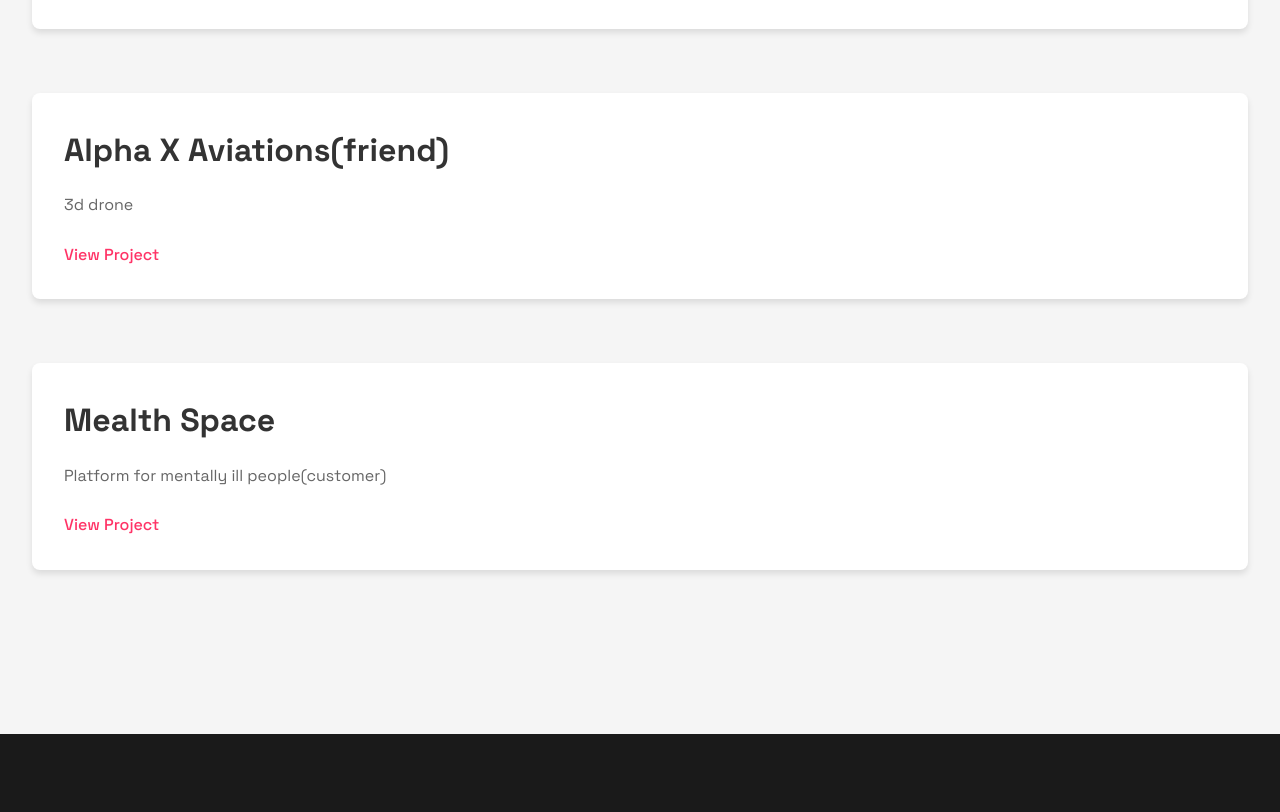
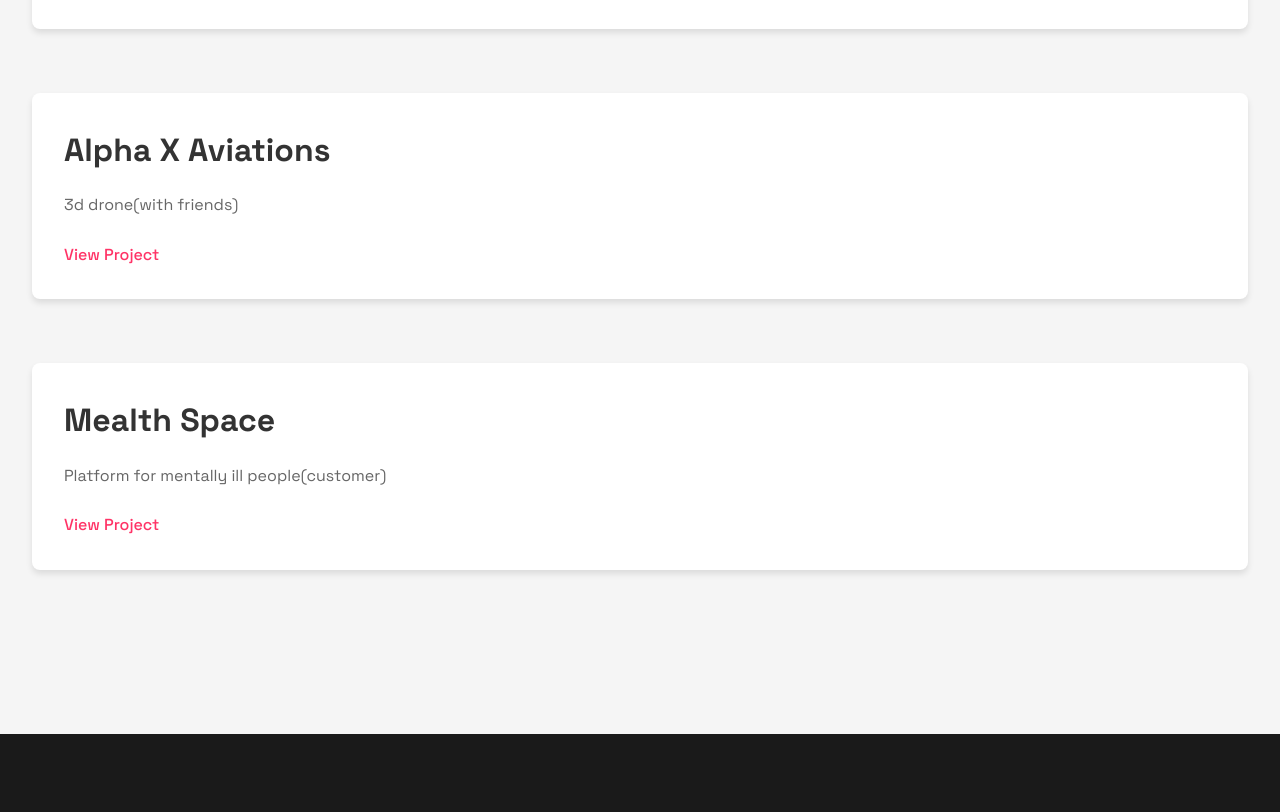
Before and after one commit to yoyopaisa/MY-Portfolio, a plain HTML site: page index.html in a window 1280 px wide. Shown: the part 2625-3437 px from the top of the page. Drawn offline with Linux system fonts and the light colour scheme.

Commit message:
Update index.html

```diff
--- a/index.html
+++ b/index.html
@@ -544,8 +544,8 @@
                 </div>
                 <div class="project-item">
                     <div class="project-info">
-                        <h3>Alpha X Aviations(friend)</h3>
-                        <p>3d drone</p>
+                        <h3>Alpha X Aviations</h3>
+                        <p>3d drone(with friends)</p>
                         <a href="https://www.alphaxaviations.com/" class="project-link" target="_blank">View Project</a>
                     </div>
                 </div>
```
